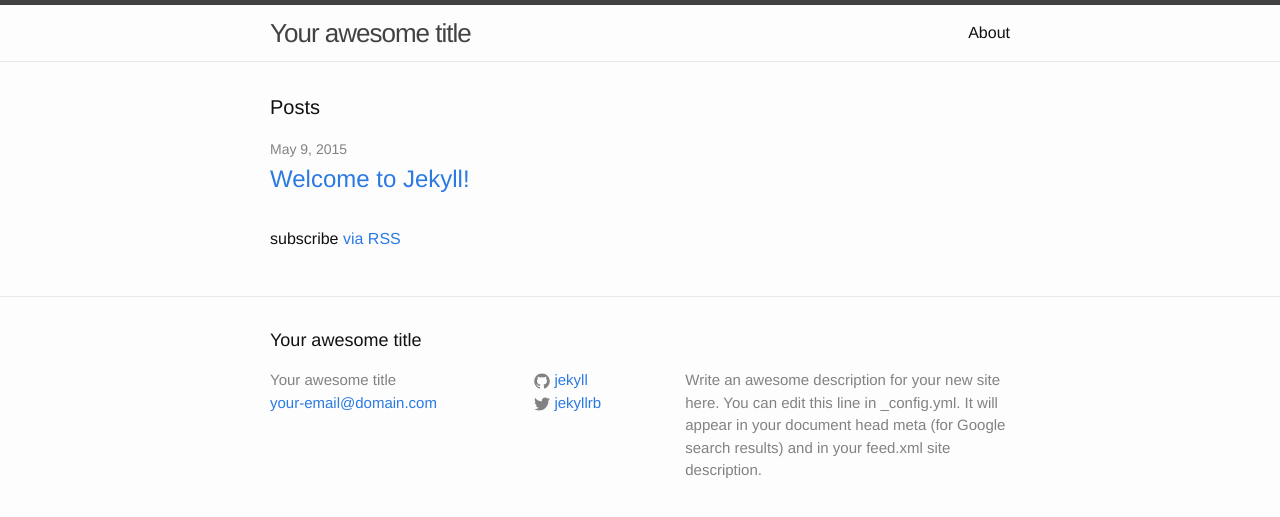
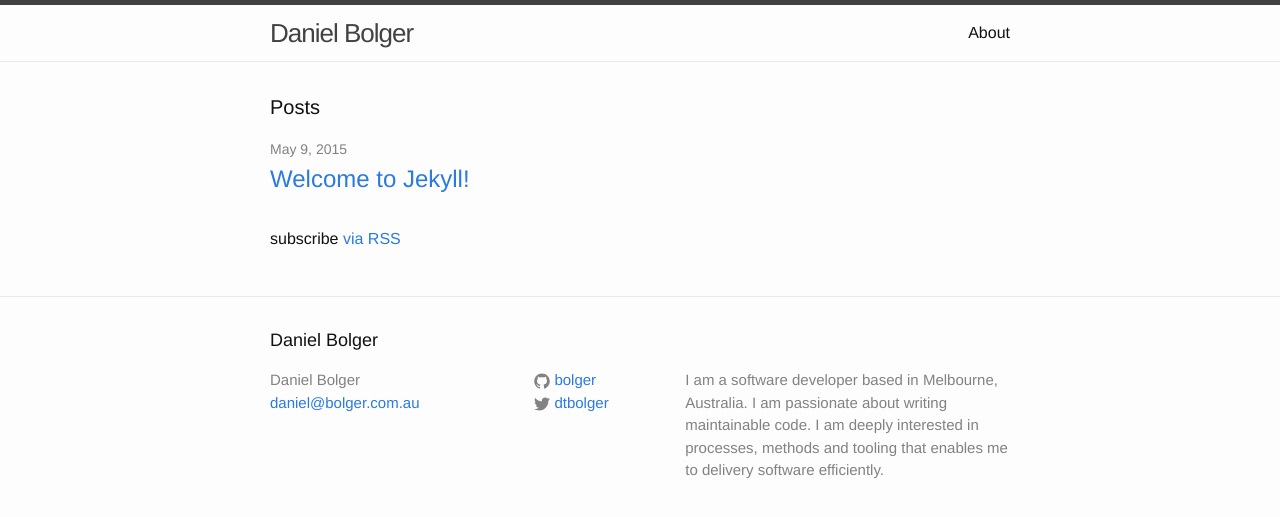
Before and after one commit to bolger/bolger.github.io, a Jekyll site: the page built from index.html, in a window 1280 px wide. Shown: the top 517 px of the page. Built offline with Jekyll 4.4.1, drawn with Linux system fonts in a browser that asks for light colours.

Commit message:
Updated site config to make relevant to me!

```diff
--- a/_config.yml
+++ b/_config.yml
@@ -1,14 +1,14 @@
 # Site settings
-title: Your awesome title
-email: your-email@domain.com
+title: Daniel Bolger
+email: daniel@bolger.com.au
 description: > # this means to ignore newlines until "baseurl:"
-  Write an awesome description for your new site here. You can edit this
-  line in _config.yml. It will appear in your document head meta (for
-  Google search results) and in your feed.xml site description.
+  I am a software developer based in Melbourne, Australia. I am passionate
+  about writing maintainable code. I am deeply interested in processes, methods
+  and tooling that enables me to delivery software efficiently.
 baseurl: "" # the subpath of your site, e.g. /blog/
-url: "http://yourdomain.com" # the base hostname & protocol for your site
-twitter_username: jekyllrb
-github_username:  jekyll
+url: "http://daniel.bolger.id.au" # the base hostname & protocol for your site
+twitter_username: dtbolger
+github_username:  bolger
 
 # Build settings
 markdown: kramdown
```
